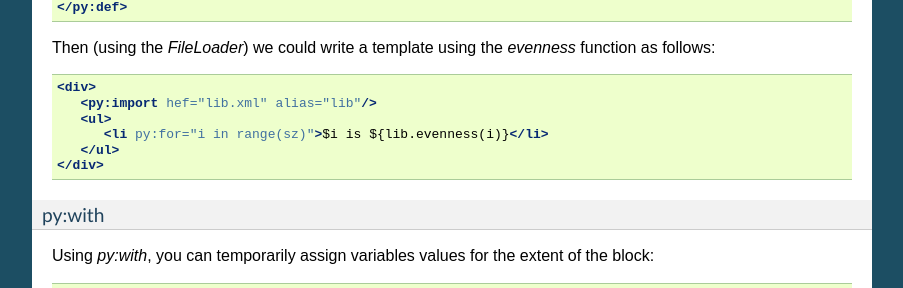
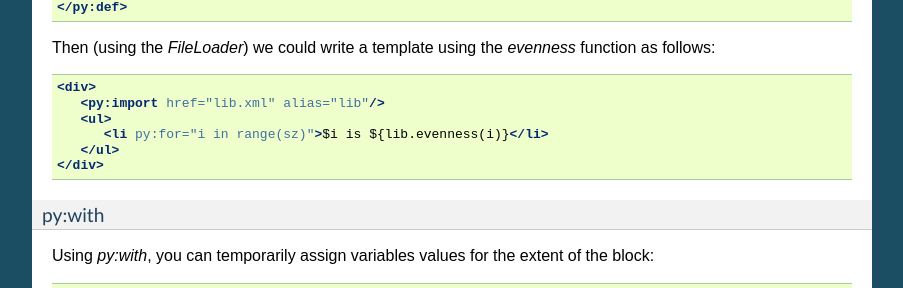
Before and after one commit to jackrosenthal/kajiki, a Sphinx documentation site: the page built from docs/xml-templates.rst, in a window 1280 px wide and 900 px high, scrolled down 3895 px. Shown: the part 164-452 px from the top of the window, without its empty margins (198-1101 px from the left). Built offline with Sphinx 7.4.7, drawn with Linux system fonts in a browser that asks for light colours.

Commit message:
docs: typo correction ("hef" -> "href") (#50)
Fix a simple typo.

```diff
--- a/docs/xml-templates.rst
+++ b/docs/xml-templates.rst
@@ -257,7 +257,7 @@ function as follows:
 .. code-block:: xml
 
     <div>
-       <py:import hef="lib.xml" alias="lib"/>
+       <py:import href="lib.xml" alias="lib"/>
        <ul>
           <li py:for="i in range(sz)">$i is ${lib.evenness(i)}</li>
        </ul>
```
